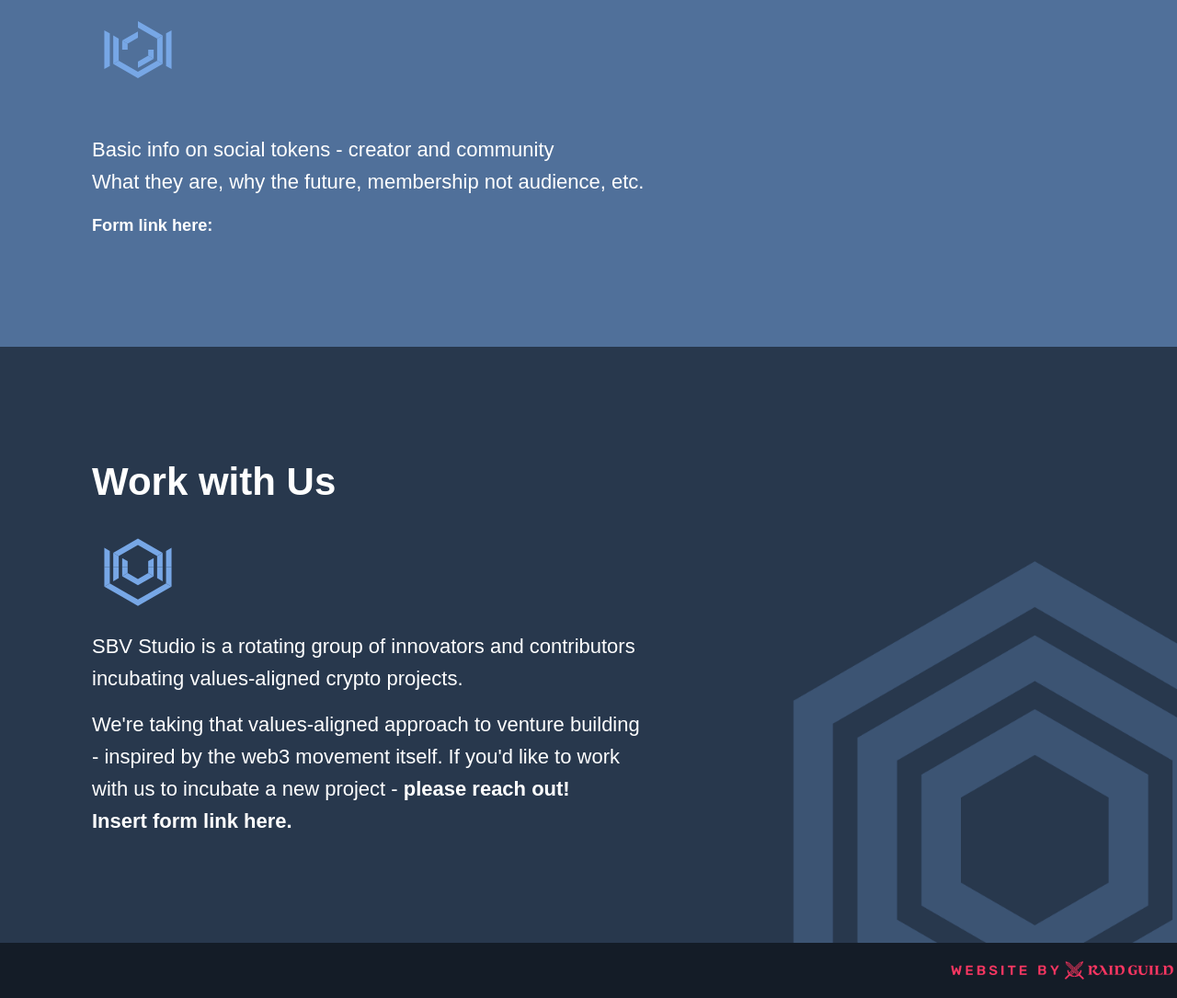
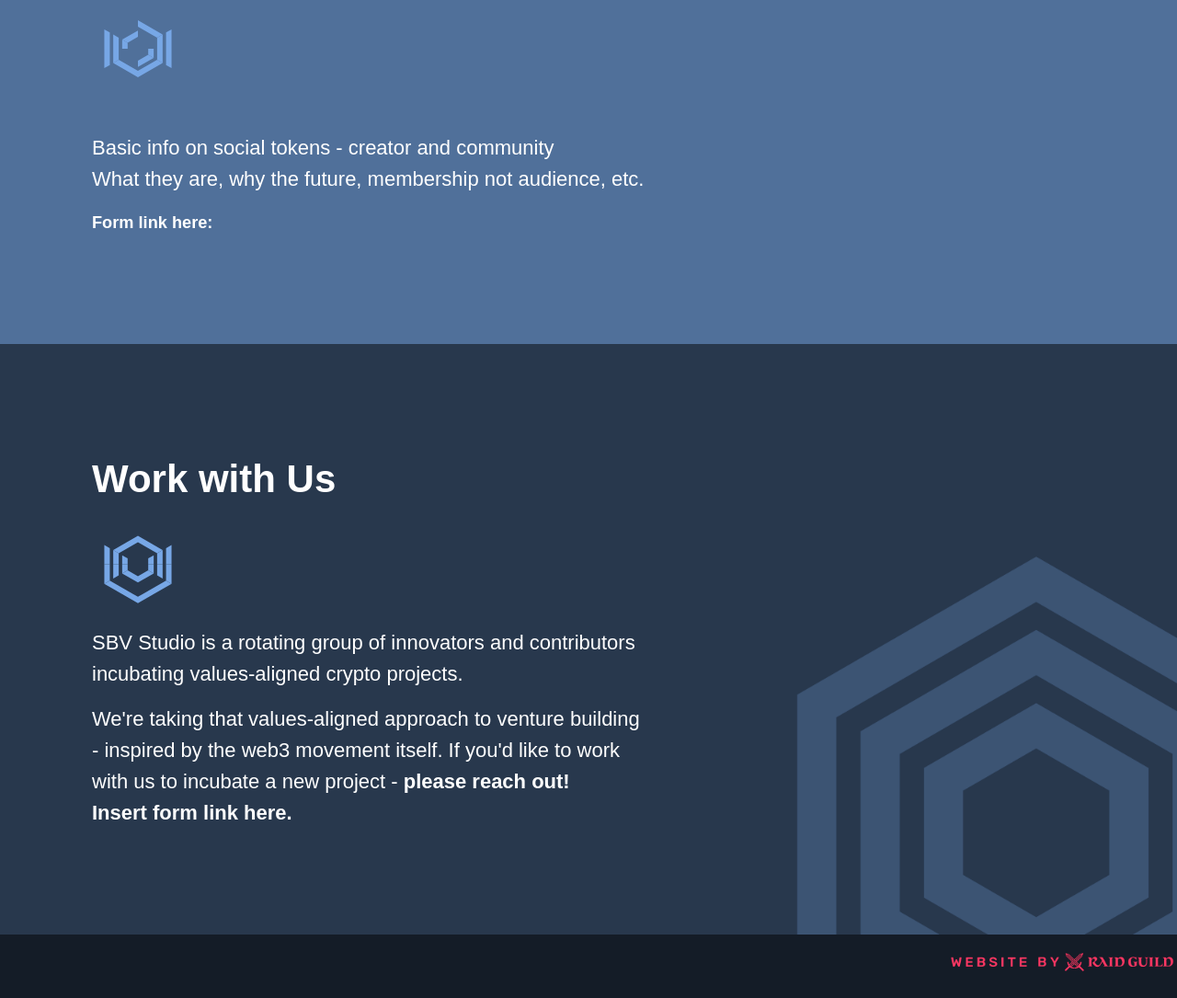
Before and after one commit to maxgrok/sbv-studio, a Gatsby site: page / in a window 1280 px wide. Shown: the part 1641-2726 px from the top of the page at 92% size. Built offline with nearby package versions, Linux system fonts and the light colour scheme; Gatsby itself is replaced by a stand-in of ours; a web font is replaced by a local one.

Commit message:
editing typography size

```diff
--- a/src/components/shared/topNav/TopNav.js
+++ b/src/components/shared/topNav/TopNav.js
@@ -18,12 +18,9 @@ const TopNav = () => {
   return (
     <>
       <nav className="TopNav__Desktop">
-          {/* <div className="menu" style={{margin: `0 auto`}}>
-            <ul> */}
               <a href="#wave-one" className="navbar-link" id="navbar">Wave One</a>
               <a href="#community-tokens" className="navbar-link" id="navbar">Community Tokens</a>
               <a href="#work-with-us" className="navbar-link" id="navbar">Work With Us</a>
-            {/* </ul> */}
       </nav>
       {/* Start Hamburger */}
       <button className={hamburgerClass} type="button" onClick={toggleNav}>
--- a/src/pages/index.js
+++ b/src/pages/index.js
@@ -30,7 +30,7 @@ const IndexPage = () => (
       <div className="Block__Contents" id="wave-one">
       <h4 style={{fontSize: `1.5em`}}>Wave One</h4>
       <img src={IconSBV1} />
-     <p className="light" style={{fontSize: `22px`, lineHeight: `35px`}}>Studio's first cohort of projects are focused on: </p><br/>
+     <p className="light" style={{fontSize: `22px`, lineHeight: `34px`}}>Studio's first cohort of projects are focused on: </p><br/>
         <div className="Grid">
           <div className="Column Column--35">
             <i class="fas fa-icons fa-3x"style={{margin: `0 auto`,opacity: `0.8`}}></i>
@@ -72,7 +72,7 @@ const IndexPage = () => (
         <h4  style={{fontSize: `1.5em`}}>Community Tokens</h4>
         <div className="GetInvolved_Contents">
             <img src={IconSBV2} /> <br/><br/><br/>
-            <p className="light"  style={{fontSize: `22px`, lineHeight: `35px`}}>
+            <p className="light"  style={{fontSize: `22px`, lineHeight: `34px`}}>
             Basic info on social tokens - creator and community<br/>
             What they are, why the future, membership not audience, etc.
             </p>
@@ -87,10 +87,10 @@ const IndexPage = () => (
         <h4  style={{fontSize: `1.5em`}}>Work with Us</h4>
         <div className="GetInvolved_Contents">
             <img src={IconSBV3} />
-            <p className="light"  style={{fontSize: `22px`, lineHeight: `35px`}}>
+            <p className="light"  style={{fontSize: `22px`, lineHeight: `34px`}}>
             SBV Studio is a rotating group of innovators and contributors incubating values-aligned crypto projects.
             </p>
-          <p className="light"style={{fontSize: `22px`, lineHeight: `35px`}}>
+          <p className="light"style={{fontSize: `22px`, lineHeight: `34px`}}>
               We're taking that values-aligned approach to venture building - inspired by the web3 movement itself. If you'd like to work with us to incubate a new project - <strong> please reach out!</strong> <br/>
                 <strong>Insert form link here.</strong>
             </p>
```
